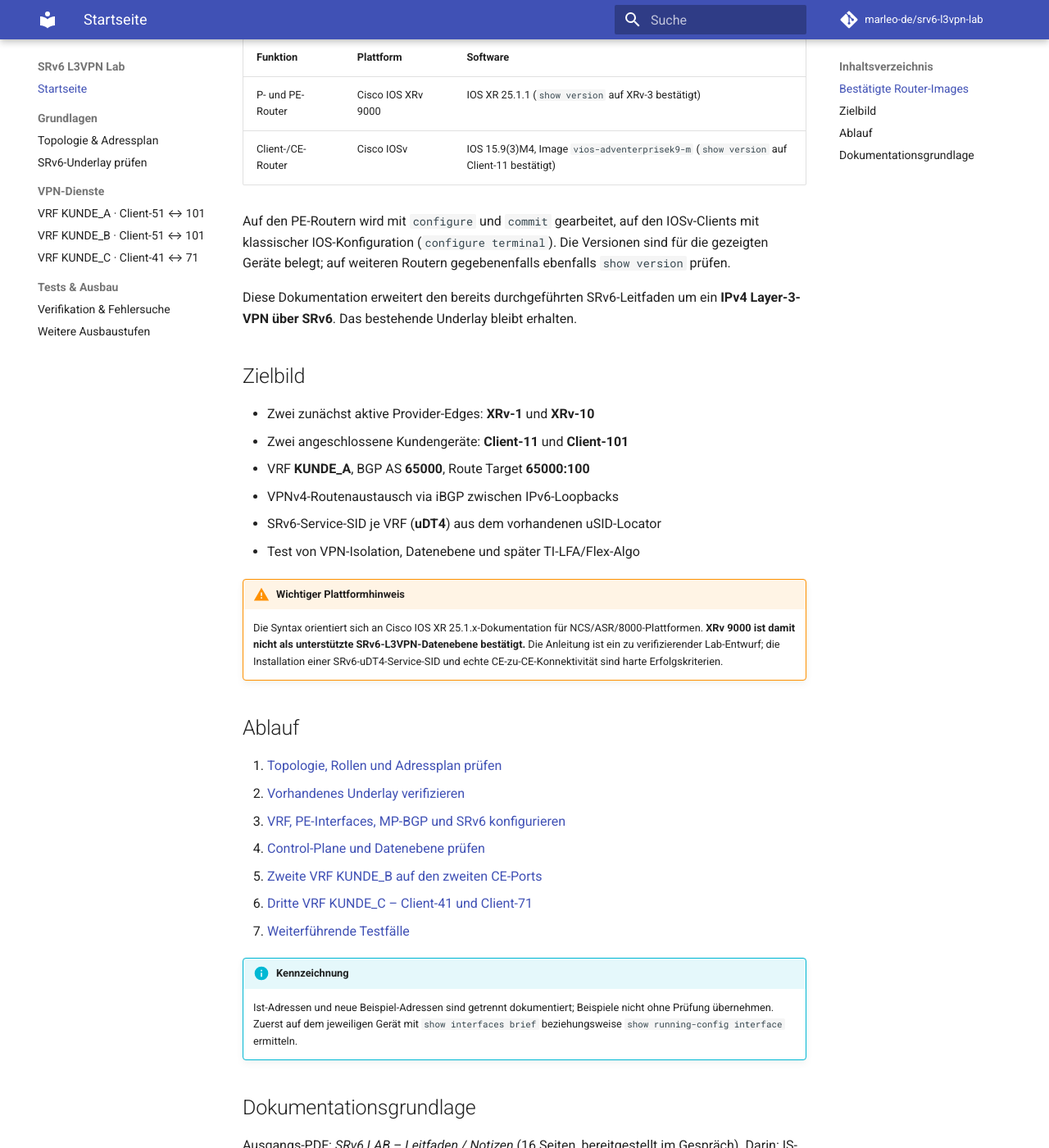
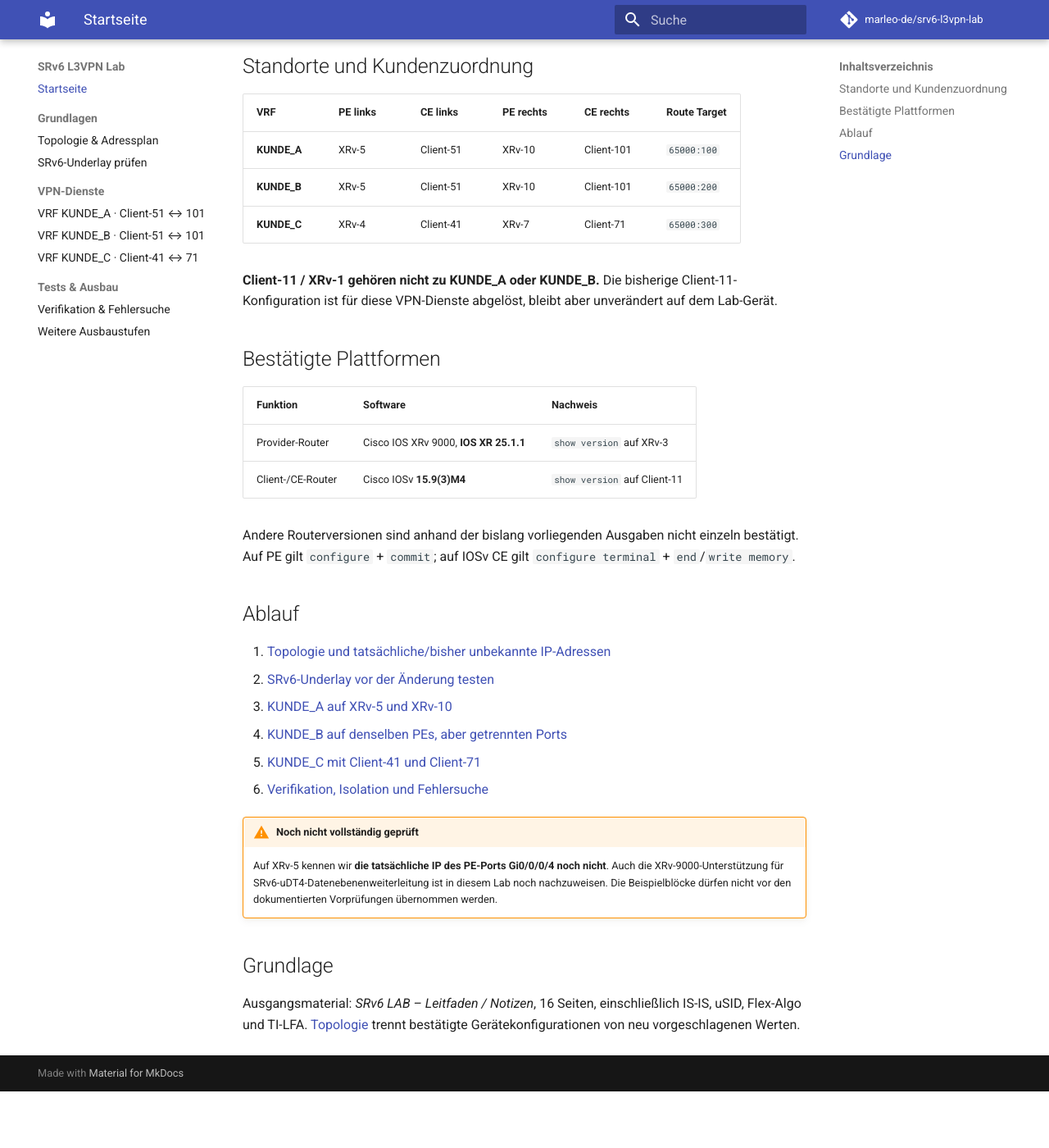
Before and after one commit to marleo-de/srv6-l3vpn-lab, an MkDocs documentation site: the page built from docs/index.md, in a window 1280 px wide and 1400 px high, scrolled down 249 px. Shown: the whole window at 82% size. Built offline with MkDocs 1.6.1 and Material for MkDocs 9.7.7, drawn with Linux system fonts in a browser that asks for light colours; comment, search, counter and statistics services are not loaded; after the commit the page ends 1580 px from its top, so only the background shows below that; some of the changed text lies outside the part shown.

Commit message:
Use Client-51/XRv-5 for VPN A/B and reorganize documentation

```diff
--- a/docs/index.md
+++ b/docs/index.md
@@ -1,46 +1,40 @@
 # SRv6 IPv4-L3VPN Lab
 
-**Cisco XRv 9000 · IOS XR 25.1.1 · IS-IS Level 2 · SRv6 uSID · MP-BGP VPNv4**
+**Cisco IOS XRv 9000 · IOS XR 25.1.1 · SRv6 uSID · IS-IS Level 2 · MP-BGP VPNv4**
 
-## Bestätigte Router-Images
+Diese Lab-Erweiterung ergänzt das bestehende SRv6-Underlay um **drei getrennte IPv4-L3VPN-Dienste**.
 
-| Funktion | Plattform | Software |
+## Standorte und Kundenzuordnung
+
+| VRF | PE links | CE links | PE rechts | CE rechts | Route Target |
+|---|---|---|---|---|---|
+| **KUNDE_A** | XRv-5 | Client-51 | XRv-10 | Client-101 | `65000:100` |
+| **KUNDE_B** | XRv-5 | Client-51 | XRv-10 | Client-101 | `65000:200` |
+| **KUNDE_C** | XRv-4 | Client-41 | XRv-7 | Client-71 | `65000:300` |
+
+**Client-11 / XRv-1 gehören nicht zu KUNDE_A oder KUNDE_B.** Die bisherige Client-11-Konfiguration ist für diese VPN-Dienste abgelöst, bleibt aber unverändert auf dem Lab-Gerät.
+
+## Bestätigte Plattformen
+
+| Funktion | Software | Nachweis |
 |---|---|---|
-| P- und PE-Router | Cisco IOS XRv 9000 | IOS XR 25.1.1 (`show version` auf XRv-3 bestätigt) |
-| Client-/CE-Router | Cisco IOSv | IOS 15.9(3)M4, Image `vios-adventerprisek9-m` (`show version` auf Client-11 bestätigt) |
+| Provider-Router | Cisco IOS XRv 9000, **IOS XR 25.1.1** | `show version` auf XRv-3 |
+| Client-/CE-Router | Cisco IOSv **15.9(3)M4** | `show version` auf Client-11 |
 
-Auf den PE-Routern wird mit `configure` und `commit` gearbeitet, auf den IOSv-Clients mit klassischer IOS-Konfiguration (`configure terminal`). Die Versionen sind für die gezeigten Geräte belegt; auf weiteren Routern gegebenenfalls ebenfalls `show version` prüfen.
-
-
-Diese Dokumentation erweitert den bereits durchgeführten SRv6-Leitfaden um ein **IPv4 Layer-3-VPN über SRv6**. Das bestehende Underlay bleibt erhalten.
-
-## Zielbild
-
-- Zwei zunächst aktive Provider-Edges: **XRv-1** und **XRv-10**
-- Zwei angeschlossene Kundengeräte: **Client-11** und **Client-101**
-- VRF **KUNDE_A**, BGP AS **65000**, Route Target **65000:100**
-- VPNv4-Routenaustausch via iBGP zwischen IPv6-Loopbacks
-- SRv6-Service-SID je VRF (**uDT4**) aus dem vorhandenen uSID-Locator
-- Test von VPN-Isolation, Datenebene und später TI-LFA/Flex-Algo
-
-!!! warning "Wichtiger Plattformhinweis"
-    Die Syntax orientiert sich an Cisco IOS XR 25.1.x-Dokumentation für NCS/ASR/8000-Plattformen. **XRv 9000 ist damit nicht als unterstützte SRv6-L3VPN-Datenebene bestätigt.** Die Anleitung ist ein zu verifizierender Lab-Entwurf; die Installation einer SRv6-uDT4-Service-SID und echte CE-zu-CE-Konnektivität sind harte Erfolgskriterien.
+Andere Routerversionen sind anhand der bislang vorliegenden Ausgaben nicht einzeln bestätigt. Auf PE gilt `configure` + `commit`; auf IOSv CE gilt `configure terminal` + `end`/`write memory`.
 
 ## Ablauf
 
-1. [Topologie, Rollen und Adressplan prüfen](topologie.md)
-2. [Vorhandenes Underlay verifizieren](underlay.md)
-3. [VRF, PE-Interfaces, MP-BGP und SRv6 konfigurieren](l3vpn.md)
-4. [Control-Plane und Datenebene prüfen](verifikation.md)
-5. [Zweite VRF KUNDE_B auf den zweiten CE-Ports](kunde-b.md)
-6. [Dritte VRF KUNDE_C – Client-41 und Client-71](kunde-c.md)
-7. [Weiterführende Testfälle](erweiterungen.md)
+1. [Topologie und tatsächliche/bisher unbekannte IP-Adressen](topologie.md)
+2. [SRv6-Underlay vor der Änderung testen](underlay.md)
+3. [KUNDE_A auf XRv-5 und XRv-10](l3vpn.md)
+4. [KUNDE_B auf denselben PEs, aber getrennten Ports](kunde-b.md)
+5. [KUNDE_C mit Client-41 und Client-71](kunde-c.md)
+6. [Verifikation, Isolation und Fehlersuche](verifikation.md)
 
-!!! info "Kennzeichnung"
-    Ist-Adressen und neue Beispiel-Adressen sind getrennt dokumentiert; Beispiele nicht ohne Prüfung übernehmen. Zuerst auf dem jeweiligen Gerät mit `show interfaces brief` beziehungsweise `show running-config interface` ermitteln.
+!!! warning "Noch nicht vollständig geprüft"
+    Auf XRv-5 kennen wir **die tatsächliche IP des PE-Ports Gi0/0/0/4 noch nicht**. Auch die XRv-9000-Unterstützung für SRv6-uDT4-Datenebenenweiterleitung ist in diesem Lab noch nachzuweisen. Die Beispielblöcke dürfen nicht vor den dokumentierten Vorprüfungen übernommen werden.
 
-## Dokumentationsgrundlage
+## Grundlage
 
-Ausgangs-PDF: *SRv6 LAB – Leitfaden / Notizen* (16 Seiten, bereitgestellt im Gespräch). Darin: IS-IS Level 2, LABlocator, Umstellung auf uSID, Flex-Algo 128 und TI-LFA. Abweichungen vom PDF werden in dieser Erweiterung als neue Vorschläge ausgewiesen.
-
-**Referenzen:** [Cisco NCS 5500 SRv6 Micro-SID Guide 25.x](https://www.cisco.com/c/en/us/td/docs/iosxr/ncs5500/segment-routing/25xx/configuration/guide/b-segment-routing-cg-ncs5500-25xx.pdf) · [Cisco ASR 9000 SRv6 Micro-SID Guide 25.x](https://www.cisco.com/c/en/us/td/docs/routers/asr9000/software/25xx/segment-routing/configuration/guide/b-segment-routing-cg-asr9000-25xx/configure-srv6-micro-sid.html)
+Ausgangsmaterial: *SRv6 LAB – Leitfaden / Notizen*, 16 Seiten, einschließlich IS-IS, uSID, Flex-Algo und TI-LFA. [Topologie](topologie.md) trennt bestätigte Gerätekonfigurationen von neu vorgeschlagenen Werten.
```
